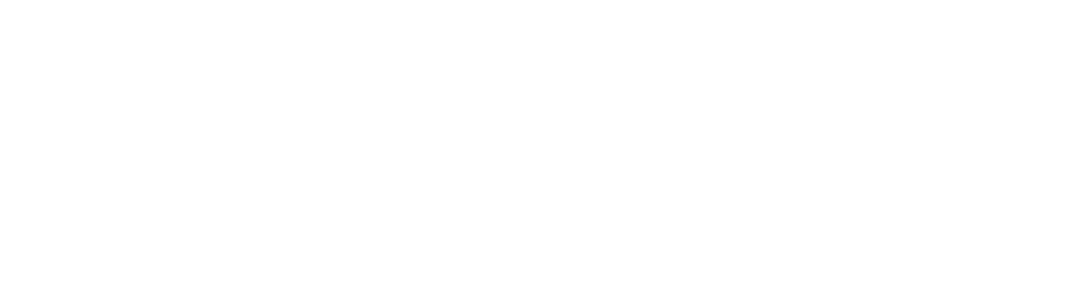
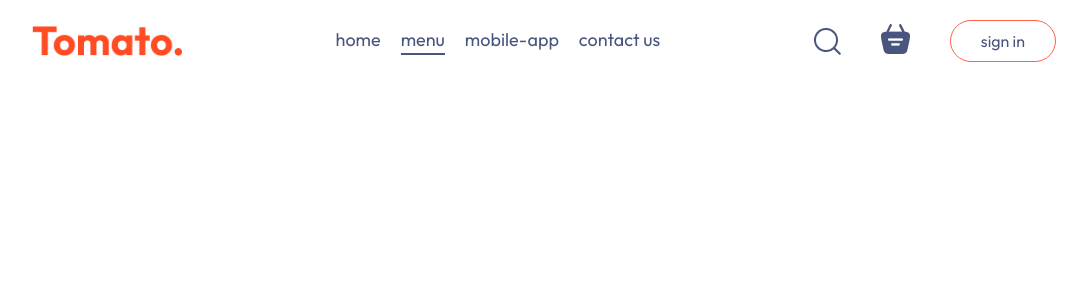
Before and after one commit to Narotam-Mishra/mern-full-stack-food-ordering-app, a React (Vite) app in the folder frontend/: page / in a window 1280 px wide. Shown: the top 300 px of the page, without its empty margins (96-1183 px from the left). Built offline with nearby package versions, Linux system fonts and the light colour scheme.

Commit message:
full-stack-food-ordering_app_navbar-design_inprogress_1.3

```diff
--- a/frontend/src/components/navbar/Navbar.css
+++ b/frontend/src/components/navbar/Navbar.css
@@ -0,0 +1,49 @@
+
+.navbar{
+    padding: 20px 0px;
+    display: flex;
+    justify-content: space-between;
+    align-items: center;
+}
+
+.navbar .logo{
+    width: 150px;
+}
+
+.navbar-menu{
+    display: flex;
+    list-style: none;
+    gap: 20px;
+    color: #49557e;
+    font-size: 18px;
+}
+
+.navbar-right{
+    display: flex;
+    align-items: center;
+    gap: 40px;
+}
+
+.navbar button{
+    background: transparent;
+    font-size: 16px;
+    color: #49557e;
+    border: 1px solid tomato;
+    padding: 10px 30px;
+    border-radius: 50px;
+    cursor: pointer;
+    transition: 0.3s;
+}
+
+.navbar button:hover{
+    background-color: #fff4f2;
+}
+
+.navbar .active{
+    padding-bottom: 2px;
+    border-bottom: 2px solid #49557e;
+}
+
+.navbar li{
+    cursor: pointer;
+}
--- a/frontend/src/components/navbar/Navbar.jsx
+++ b/frontend/src/components/navbar/Navbar.jsx
@@ -1,8 +1,28 @@
+import { useState } from 'react'
 import "./Navbar.css"
+import { assets } from '../../assets/assets'
 
 const Navbar = () => {
+  const [menu, setMenu] = useState("menu");
+
   return (
-    <div className='navbar'></div>
+    <div className='navbar'>
+      <img src={assets.logo} alt="app_logo" className="logo" />
+      <ul className="navbar-menu">
+        <li onClick={() => setMenu("home")} className={menu === "home" ? "active" : ""}>home</li>
+        <li onClick={() => setMenu("menu")} className={menu === "menu" ? "active" : ""}>menu</li>
+        <li onClick={() => setMenu("mobile-app")} className={menu === "mobile-app" ? "active" : ""}>mobile-app</li>
+        <li onClick={() => setMenu("contact-us")} className={menu === "contact-us" ? "active" : ""}>contact us</li>
+      </ul>
+      <div className="navbar-right">
+        <img src={assets.search_icon} alt="search_icon" />
+        <div className="navbar-search-icon">
+          <img src={assets.basket_icon} alt="" />
+          <div className="dot"></div>
+        </div>
+        <button>sign in</button>
+      </div>
+    </div>
   )
 }
 
--- a/frontend/src/index.css
+++ b/frontend/src/index.css
@@ -1,7 +1,11 @@
+
+@import url('https://fonts.googleapis.com/css2?family=Outfit:wght@100..900&display=swap');
+
 *{
   padding: 0;
   margin: 0;
   box-sizing: border-box;
+  font-family: Outfit;
 }
 
 body{
@@ -12,3 +16,8 @@
   text-decoration: none;
   color: inherit;
 }
+
+.app{
+  width: 80%;
+  margin: auto;
+}
```
